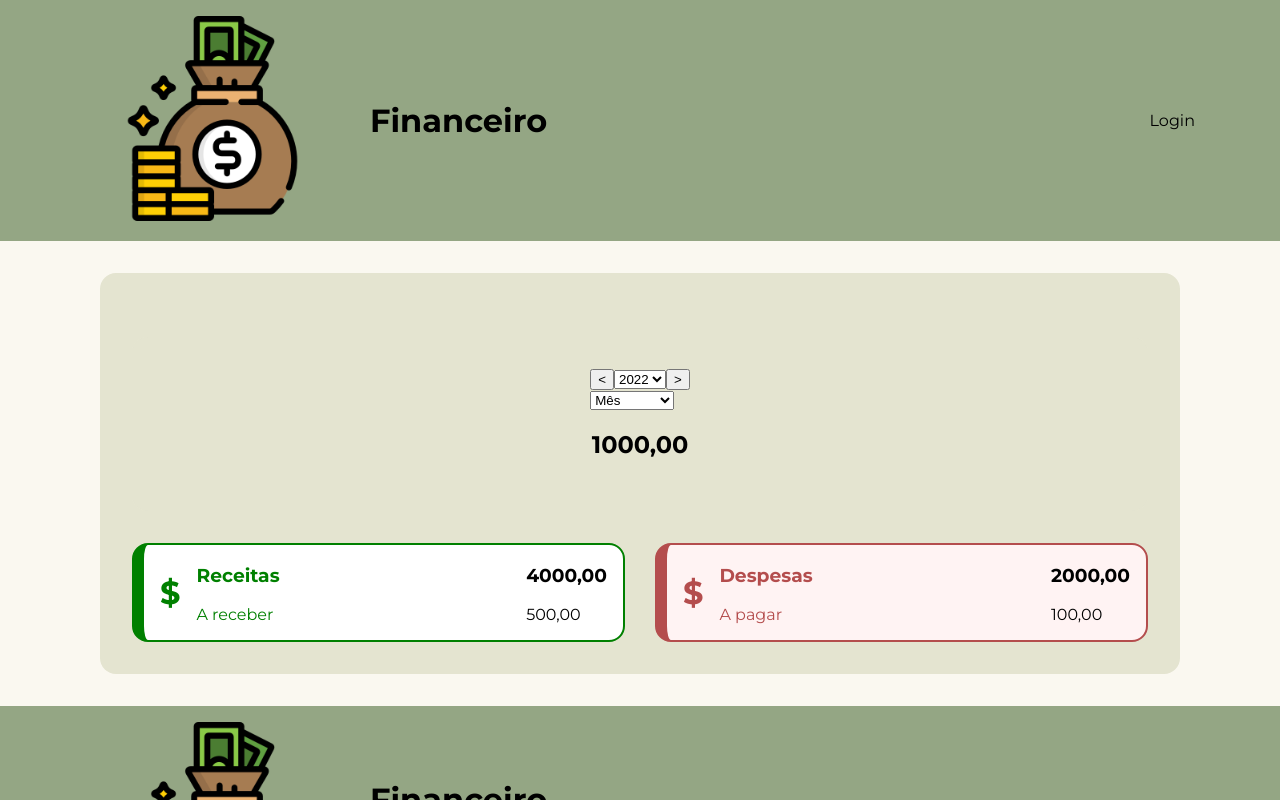
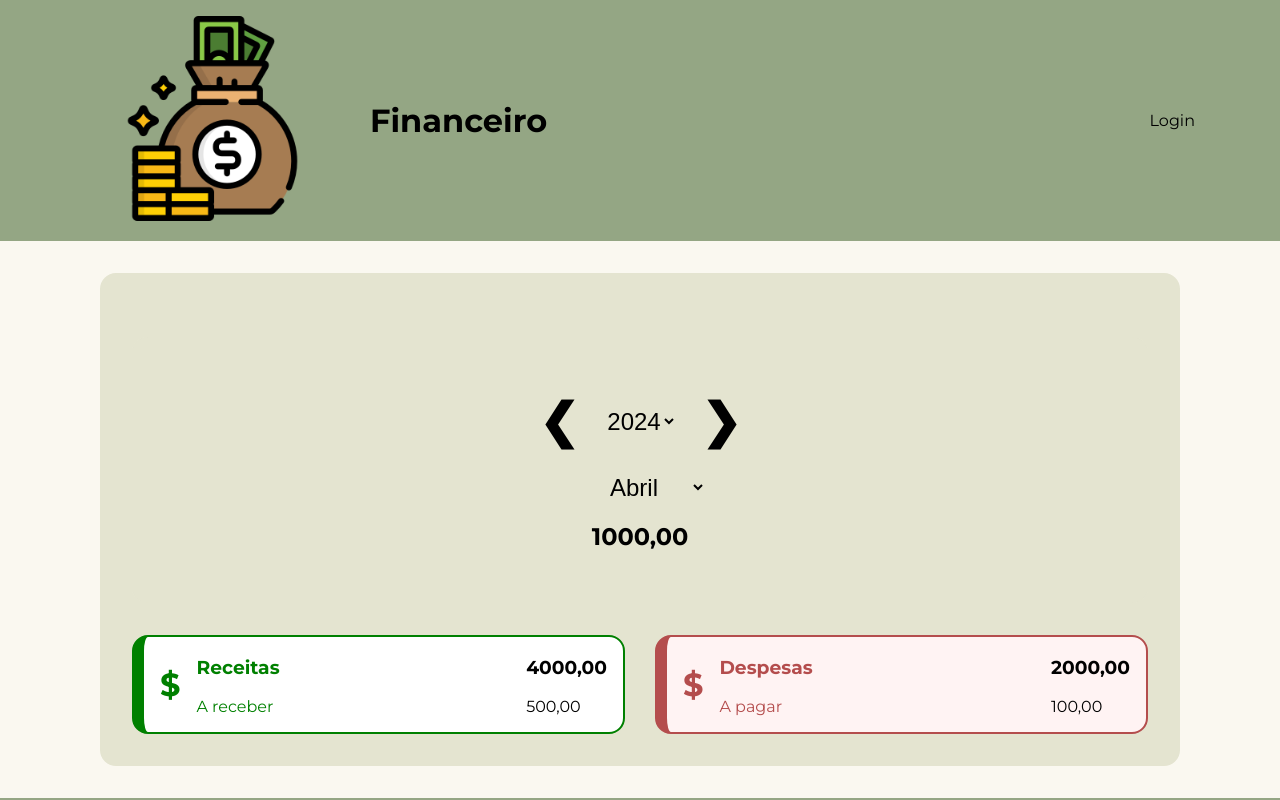
Before and after one commit to pedroquintao/financeiro, a React (Create React App) app: page /new-control in a window 1280 px wide. Shown: the top 800 px of the page. Built offline with nearby package versions, Linux system fonts and the light colour scheme.

Commit message:
Refatoração: Foi criado um DateContext que tem a responsabilidade de manipular os dados referentes as datas. Essa responsabilidade anteriormente era de um componente Date. O nome do componente Date foi alterado para DateSelectors

```diff
--- a/src/App.jsx
+++ b/src/App.jsx
@@ -5,18 +5,21 @@ import { router } from './router/router'
 import { TableContextProvider } from './context/TableContext'
 import { ModalContextProvider } from './context/ModalContext'
 import { ColorHandlerContextProvider } from './context/ColorHandlerContext'
+import { DateContextProvider } from './context/DateContext'
 
 function App() {
 
   return (
     <Theme>
       <ColorHandlerContextProvider>
+        <DateContextProvider>
           <TableContextProvider>
             <ModalContextProvider>
               <GlobalStyles />
               <RouterProvider router={router} />
             </ModalContextProvider>
           </TableContextProvider>
+        </DateContextProvider>
       </ColorHandlerContextProvider>
     </Theme>
   )
--- a/src/components/Date/Date.jsx
+++ /dev/null
@@ -1,90 +0,0 @@
-import { useEffect, useState } from "react";
-import { Container, Row, Col } from "react-grid-system";
-
-const Date = () => {
-
-  const [selectedMonth, setSelectedMonth] = useState('');
-  const [selectedYear, setSelectedYear] = useState('2022');
-  const [years, setYears] = useState([selectedYear])
-  const [selectedDate, setSelectedDate] = useState('');
-
-    const months = [
-      'Janeiro', 'Fevereiro', 'Março', 'Abril',
-      'Maio', 'Junho', 'Julho', 'Agosto',
-      'Setembro', 'Outubro', 'Novembro', 'Dezembro'
-    ];
-
-
-    const updateSelectedYear = (direction) => {
-
-            switch(direction) {
-
-              case 'right':
-                const nextYear = (parseInt(selectedYear) + 1).toString()
-                setSelectedYear(nextYear)
-
-                if(!years.includes(nextYear)){
-                  setYears(prevState => [...prevState, nextYear])
-                }
-
-                break
-
-              case 'left':
-                const previousYear = (parseInt(selectedYear) - 1).toString()
-                setSelectedYear(previousYear)
-
-                if(!years.includes(previousYear)){
-                  setYears(prevState => [previousYear, ...prevState ])
-                }
-
-                break
-
-              default:
-                console.error('Direção errada!', direction)
-                break
-            }
-          // })
-        }
-
-        useEffect(() => {
-              const selectedYearIndex = years.indexOf(selectedYear)
-              console.log('O ano atual é: ', selectedYear)
-              console.log('Array de Anos: ', years)
-              console.log('O indice do ano atual é', selectedYearIndex)
-        }, [selectedYear, years])
-
-    const handleMonthChange = (event) => {
-      setSelectedMonth(event.target.value);
-    };
-
-    return (<Container>
-              <Row justify="center" align="center">
-                <Col justify="center" align="center">
-                      <button onClick={() => updateSelectedYear('left')}>{'<'}</button>
-                      <select value={selectedYear} onChange={(e) => setSelectedYear(e.target.value)}>
-                        {years.map((year, index) => (
-                          <option key={index} value={year}>
-                            {year}
-                          </option>
-                        ))}
-                      </select>
-                      <button onClick={() => updateSelectedYear('right')}>{'>'}</button>
-                </Col>
-              </Row>
-              <Row>
-                <Col>
-                      <select value={selectedMonth} onChange={handleMonthChange}>
-                        <option value="" disabled hidden>Mês</option>
-                        {months.map((mes, index) => (
-                          <option key={index} value={mes}>
-                            {mes}
-                          </option>
-                        ))}
-                      </select>
-                </Col>
-              </Row>
-              {/* <button onClick={() => console.table('Dates: ', Dates)}>TESTE</button> */}
-            </Container>)
-}
-
-export default Date;
--- /dev/null
+++ b/src/components/DateSelectors/DateSelectors.jsx
@@ -0,0 +1,64 @@
+import { useContext } from "react";
+import { Container, Row, Col } from "react-grid-system";
+import { DateContext } from "../../context/DateContext";
+import styled from "@emotion/styled/macro";
+
+const Date = () => {
+
+  const { years, months, selectedYear, selectedMonth, updateYearHandler, updateMonthHandler, setSelectedYear } = useContext(DateContext)
+
+  const StyledDirectionButton = styled.button`
+    background-color: transparent;
+    border: none;
+    border-radius: 16px;
+    padding: 0.5em;
+    font-weight: 700;
+    font-size: 48px;
+
+    &:hover {
+      background-color: red;
+    }
+  `
+
+  const StyledSelect = styled.select`
+    display: flex;
+    /* justify-content: center; */
+    text-align: center;
+    background-color: transparent;
+    border: none;
+    border-radius: 16px;
+    /* padding: 1em 3em 1em 2em; */
+    font-size: 24px;
+
+    &:hover {
+      background-color: yellow;
+    }
+  `
+    return (<Container>
+              <Col>
+                <Row justify="center" align="center">
+                  <StyledDirectionButton onClick={() => updateYearHandler('left')}>{'❮'}</StyledDirectionButton>
+                  <StyledSelect value={selectedYear} onChange={(e) => setSelectedYear(e.target.value)}>
+                    {years.map((year, index) => (
+                      <option key={index} value={year}>
+                        {year}
+                      </option>
+                    ))}
+                  </StyledSelect>
+                  <StyledDirectionButton onClick={() => updateYearHandler('right')}>{'❯'}</StyledDirectionButton>
+                </Row>
+                <Row justify="center" align="center">
+                  <StyledSelect value={selectedMonth} onChange={updateMonthHandler}>
+                    <option value="" disabled hidden>Mês</option>
+                    {months.map((mes, index) => (
+                      <option key={index} value={mes}>
+                        {mes}
+                      </option>
+                    ))}
+                  </StyledSelect>
+                </Row>
+              </Col>
+            </Container>)
+}
+
+export default Date;
--- a/src/components/Modal/Modal.jsx
+++ b/src/components/Modal/Modal.jsx
@@ -5,6 +5,7 @@ import { useContext } from "react";
 import { ModalContext } from "../../context/ModalContext";
 import { Button } from "../Button/Button";
 import { TableContext } from "../../context/TableContext";
+import { DateContext } from "../../context/DateContext";
 
 const StyledBackground = styled.div`
     position: fixed;
@@ -40,6 +41,7 @@ const Modal = ( { children, backgroundColor } ) => {
 
     const { modalResourceType, toggleModalVisibility } = useContext(ModalContext)
     const { itemName, itemValue, itemStatus, addItem } = useContext(TableContext)
+    const { createStringTest } = useContext(DateContext)
 
 
     return (
@@ -55,7 +57,7 @@ const Modal = ( { children, backgroundColor } ) => {
                     <Row className="BOTOES">
                         <Col>
                             <Button onClick={() => {if(addItem(itemName, itemValue, itemStatus, modalResourceType)){
-                                                            toggleModalVisibility()
+                                                            toggleModalVisibility(); createStringTest()
                                                         }}}
                                     buttonType='primary'
                                     resourcesType={modalResourceType}>
--- /dev/null
+++ b/src/context/DateContext.jsx
@@ -0,0 +1,85 @@
+import { createContext, useEffect, useState } from "react";
+
+export const DateContext = createContext();
+
+export const DateContextProvider = ({ children }) => {
+
+    const [selectedYear, setSelectedYear] = useState('2024')
+    const [years, setYears] = useState([selectedYear])
+    const [selectedMonth, setSelectedMonth] = useState('Abril')
+
+    const months = [
+        'Janeiro', 'Fevereiro', 'Março', 'Abril',
+        'Maio', 'Junho', 'Julho', 'Agosto',
+        'Setembro', 'Outubro', 'Novembro', 'Dezembro'
+      ];
+
+    const updateYearHandler = (direction) => {
+
+        if (direction === 'right') {
+            const nextYear = (parseInt(selectedYear) + 1).toString();
+            console.log('TESTE>>> ', years.map((year) => year));
+            setSelectedYear(nextYear);
+
+            if (!years.includes(nextYear)) {
+            setYears(prevState => [...prevState, nextYear]);
+            }
+        }
+
+        else if (direction === 'left') {
+            const previousYear = (parseInt(selectedYear) - 1).toString();
+            console.log('TESTE<<<< ', years.map((year) => year));
+            setSelectedYear(previousYear);
+
+            if (!years.includes(previousYear)) {
+            setYears(prevState => [previousYear, ...prevState]);
+            }
+        }
+
+        else {
+            console.error('Direção errada!', direction);
+        }
+    }
+
+    const updateMonthHandler = (event) => {
+        setSelectedMonth(event.target.value);
+      };
+    // const [year, setYear] = useState('2024');
+    // const [month, setMonth] = useState('Abril')
+    // const [tablesArray, setTablesArray] = useState('')
+    // const [stringTest, setStringTest] = useState('')
+
+    // const addTables = () => {
+        //     setTablesArray((prevState => ({
+            //         ...prevState,
+            //         [`${year}`]: '2200'
+            //     })))
+            // }
+
+    // const createStringTest = () => {
+    //     setStringTest(JSON.parse(`{"${year}": {"${month}": {"name": "${itemName}", "value": ${itemValue}, "status": "${itemStatus}"}}}`))
+    // }
+    useEffect(() => {
+        const selectedYearIndex = years.indexOf(selectedYear)
+        console.log('________________________________________\n\n')
+        console.log('O ano atual é: ', selectedYear)
+        console.log('Array de Anos: ', years)
+        console.log('O indice do ano atual é', selectedYearIndex)
+        console.log('________________________________________\n\n')
+  }, [selectedYear, years])
+
+    const context = { years,
+                      months,
+                      selectedYear,
+                      selectedMonth,
+                      updateYearHandler,
+                      updateMonthHandler,
+                      setSelectedYear,
+                      setSelectedMonth  }
+
+    return(
+        <DateContext.Provider value={ context }>
+            { children }
+        </DateContext.Provider>
+    )
+}
--- a/src/context/TableContext.jsx
+++ b/src/context/TableContext.jsx
@@ -1,10 +1,13 @@
-import { createContext, useEffect, useState } from 'react'
+import { createContext, useContext, useEffect, useState } from 'react'
+import { DateContext } from './DateContext';
 
 export const TableContext = createContext(null);
 
 export const TableContextProvider = ({ children }) => {
 
-    const [tables, setTables] = useState({revenueTable: [], expenseTable: []})
+    const { years } = useContext(DateContext)
+
+    const [tables, setTables] = useState({ revenueTable: [], expenseTable: [] })
     const [tableVisibility, setTableVisibility] = useState({revenueTableVisibility: false, expenseTableVisibility: false})
     const [itemName, seItemName] = useState('')
     const [itemValue, setItemValue] = useState('')
@@ -63,7 +66,7 @@ export const TableContextProvider = ({ children }) => {
         return
     }
 
-    useEffect(() => console.log('tableVisibility: ', tableVisibility), [tableVisibility])
+    // useEffect(() => console.log('tableVisibility: ', tableVisibility), [tableVisibility])
 
 
     const context = {
--- a/src/pages/NewControl.jsx
+++ b/src/pages/NewControl.jsx
@@ -2,7 +2,7 @@ import { Col, Container, Row } from "react-grid-system"
 import { Card } from "../components/Card/Card"
 import Table from "../components/Table/Table"
 import ResumeCard from "../components/ResumeCard/ResumeCard"
-import Date from "../components/Date/Date"
+import Date from "../components/DateSelectors/DateSelectors"
 import { Balance } from "../components/Balance/Balance"
 import { InputsTest } from "../components/DataInputs/DataInputs"
 import { TableContext } from "../context/TableContext"
```
Lines whose indentation alone changed are shown as unchanged.
